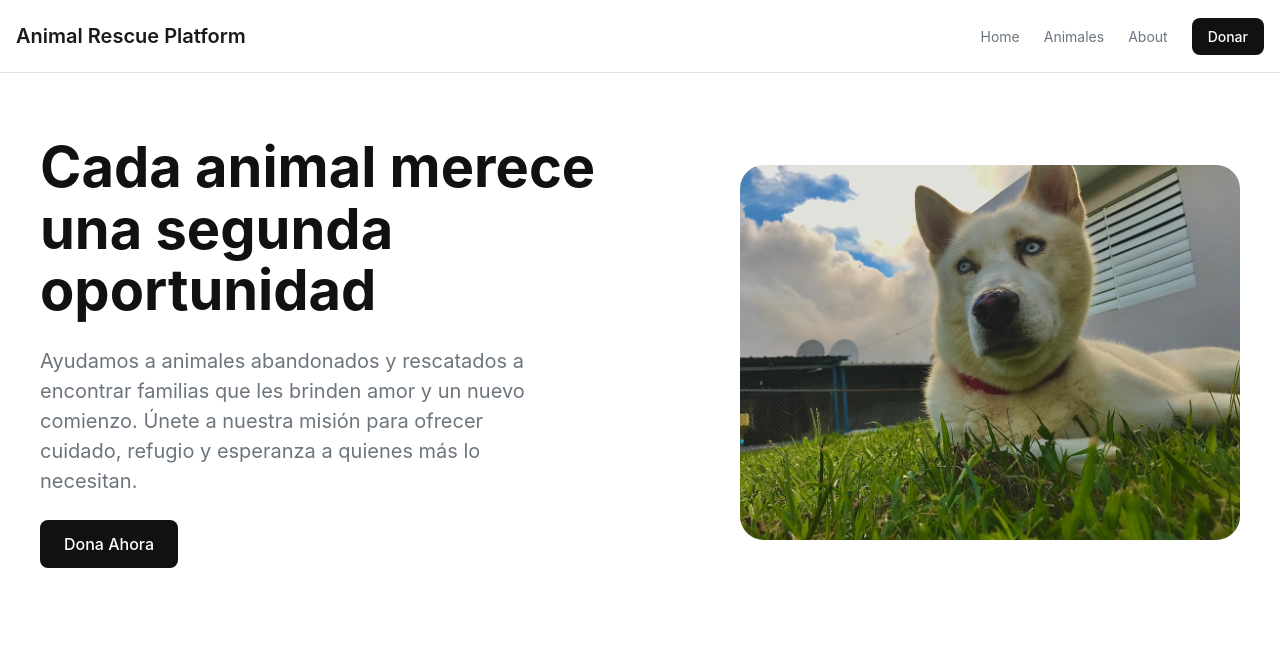
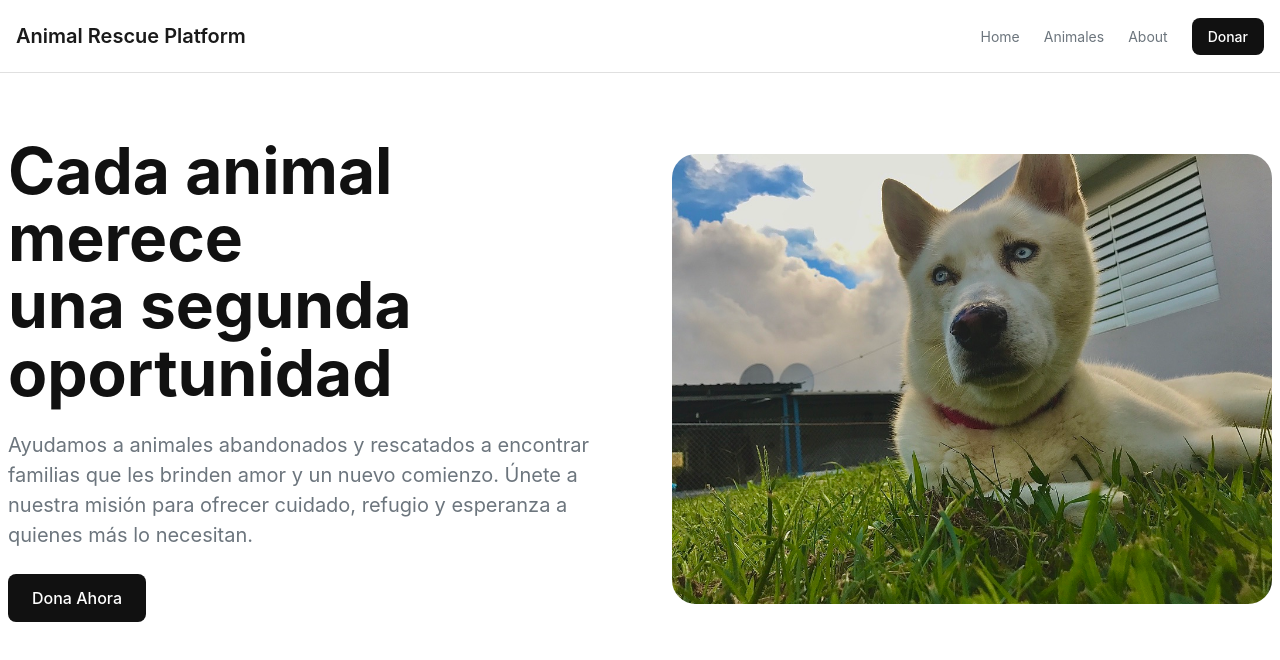
Before and after one commit to Lennon0926/capstone-animal-rescue-platform, a Next.js app in the folder apps/web/: page / in a window 1280 px wide. Shown: the top 660 px of the page. Built offline with nearby package versions, Linux system fonts and the light colour scheme.

Commit message:
Update donation section styles and localize header links for consistency

```diff
--- a/apps/web/components/Donate/donationSeccion.module.css
+++ b/apps/web/components/Donate/donationSeccion.module.css
@@ -1,15 +1,15 @@
 .section {
-  padding: var(--space-16) var(--space-4);
+  padding: var(--space-16) var(--space-2);
   background-color: var(--color-bg);
 }
 
 .inner {
-  max-width: var(--container-max-width);
+  max-width: 1400px;
   margin: 0 auto;
 
   display: grid;
   grid-template-columns: 1fr 1fr;
-  gap: var(--space-12);
+  gap: var(--space-8);
   align-items: center;
 }
 
@@ -20,16 +20,16 @@
 }
 
 .title {
-  font-size: clamp(40px, 5vw, 56px);
+  font-size: clamp(44px, 5vw, 64px);
   font-weight: var(--font-weight-bold);
-  line-height: 1.1;
+  line-height: 1.05;
   color: var(--color-primary);
 }
 
 .description {
   font-size: var(--text-lg);
   color: var(--color-text-muted);
-  max-width: 520px;
+  max-width: 650px;
 }
 
 .donateButton {
@@ -56,7 +56,7 @@
 
 .image {
   width: 100%;
-  max-width: 500px;
+  max-width: 600px;
   border-radius: var(--radius-xl);
   object-fit: cover;
 }
--- a/apps/web/components/Header/headerContainer.tsx
+++ b/apps/web/components/Header/headerContainer.tsx
@@ -32,11 +32,11 @@ export default function Header() {
 
       {isOpen && (
         <nav className={styles.navMobile}>
+          <Link href="/">Home</Link>
+          <Link href="/animals">Animales</Link>
           <Link href="/about">About</Link>
-          <Link href="/animals">Animals</Link>
-          <Link href="/how-it-works">How It Works</Link>
-          <Link href="/donate" className={styles.donateButtonMobile}>
-            Donate
+          <Link href="/donation" className={styles.donateButtonMobile}>
+            Donar
           </Link>
         </nav>
       )}
```
